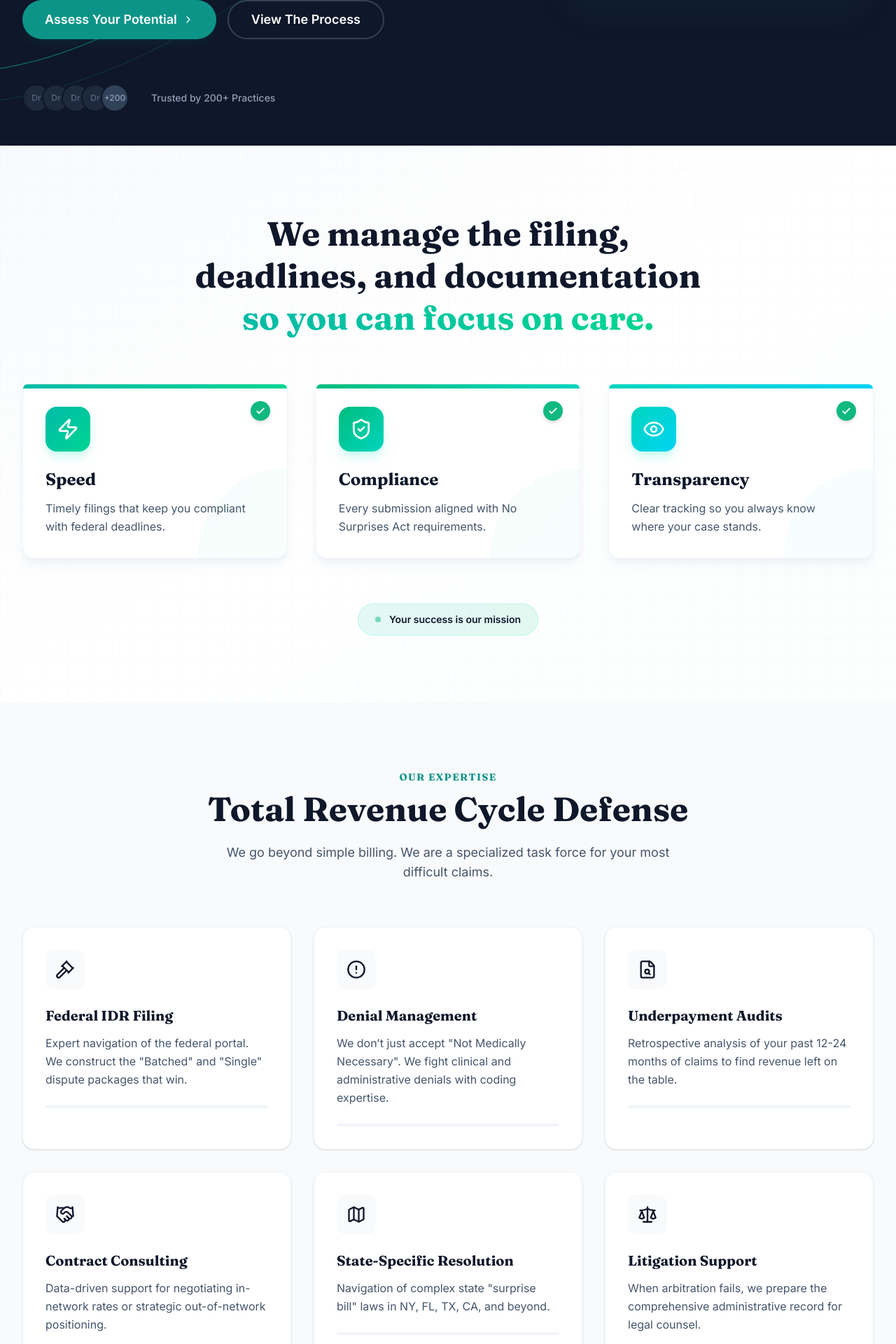
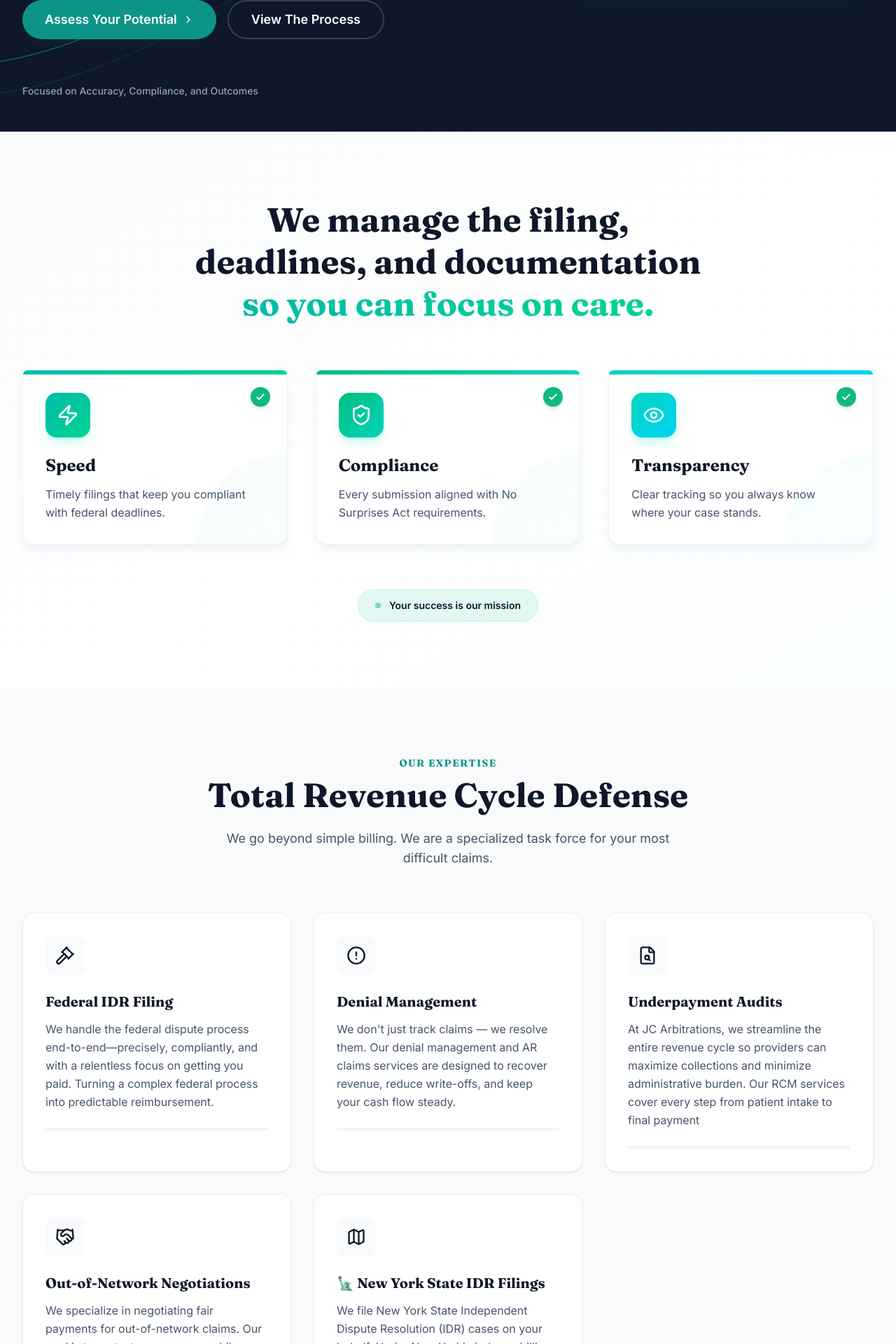
Before and after one commit to bperry129/JC-ARB, a Next.js app: page / in a window 1280 px wide. Shown: the part 620-2540 px from the top of the page at 70% size. Built offline with nearby package versions, Linux system fonts and the light colour scheme.

Commit message:
Update Hero and Services sections with new content and transparency messaging

```diff
--- a/src/components/sections/Hero.tsx
+++ b/src/components/sections/Hero.tsx
@@ -92,19 +92,9 @@ export function Hero() {
              initial={{ opacity: 0 }}
              animate={{ opacity: 1 }}
              transition={{ delay: 1 }}
-             className="pt-8 flex items-center gap-8 text-slate-400 text-sm font-medium"
+             className="pt-8"
           >
-             <div className="flex -space-x-3">
-               {[1,2,3,4].map(i => (
-                 <div key={i} className="w-10 h-10 rounded-full bg-slate-800 border-2 border-midnight-slate flex items-center justify-center text-xs">
-                     <span className="opacity-50">Dr</span>
-                 </div>
-               ))}
-               <div className="w-10 h-10 rounded-full bg-slate-700 border-2 border-midnight-slate flex items-center justify-center text-xs">
-                 +200
-               </div>
-             </div>
-             <p>Trusted by 200+ Practices</p>
+             <p className="text-slate-400 text-sm font-medium">Focused on Accuracy, Compliance, and Outcomes</p>
           </motion.div>
         </div>
 
--- a/src/components/sections/Services.tsx
+++ b/src/components/sections/Services.tsx
@@ -2,39 +2,34 @@
 
 import React from 'react';
 import { motion } from 'framer-motion';
-import { Gavel, AlertCircle, FileSearch, Handshake, Map, Scale } from 'lucide-react';
+import { Gavel, AlertCircle, FileSearch, Handshake, Map } from 'lucide-react';
 import { Button } from '@/components/ui/Button';
 
 const services = [
   {
     title: 'Federal IDR Filing',
-    desc: 'Expert navigation of the federal portal. We construct the "Batched" and "Single" dispute packages that win.',
+    desc: 'We handle the federal dispute process end-to-end—precisely, compliantly, and with a relentless focus on getting you paid. Turning a complex federal process into predictable reimbursement.',
     icon: Gavel,
   },
   {
     title: 'Denial Management',
-    desc: 'We don’t just accept "Not Medically Necessary". We fight clinical and administrative denials with coding expertise.',
+    desc: 'We don\'t just track claims — we resolve them. Our denial management and AR claims services are designed to recover revenue, reduce write-offs, and keep your cash flow steady.',
     icon: AlertCircle,
   },
   {
     title: 'Underpayment Audits',
-    desc: 'Retrospective analysis of your past 12-24 months of claims to find revenue left on the table.',
+    desc: 'At JC Arbitrations, we streamline the entire revenue cycle so providers can maximize collections and minimize administrative burden. Our RCM services cover every step from patient intake to final payment',
     icon: FileSearch,
   },
   {
-    title: 'Contract Consulting',
-    desc: 'Data-driven support for negotiating in-network rates or strategic out-of-network positioning.',
+    title: 'Out-of-Network Negotiations',
+    desc: 'We specialize in negotiating fair payments for out-of-network claims. Our goal is to protect your revenue while reducing the stress of payer disputes',
     icon: Handshake,
   },
   {
-    title: 'State-Specific Resolution',
-    desc: 'Navigation of complex state "surprise bill" laws in NY, FL, TX, CA, and beyond.',
+    title: '🗽 New York State IDR Filings',
+    desc: 'We file New York State Independent Dispute Resolution (IDR) cases on your behalf. Under New York\'s balance billing protections, providers can challenge out-of-network payment disputes through the state\'s IDR process. We manage the entire filing so you can focus on patient care.',
     icon: Map,
-  },
-  {
-    title: 'Litigation Support',
-    desc: 'When arbitration fails, we prepare the comprehensive administrative record for legal counsel.',
-    icon: Scale,
   },
 ];
 
@@ -44,7 +39,7 @@ const containerVariants = {
     opacity: 1,
     transition: {
       staggerChildren: 0.1,
-      delayChildren: 0.2, // Small delay to prevent initial flicker
+      delayChildren: 0.2,
     },
   },
 };
@@ -85,7 +80,7 @@ export function Services() {
           variants={containerVariants}
           initial="hidden"
           whileInView="visible"
-          viewport={{ once: true, margin: "-100px" }} // Trigger earlier
+          viewport={{ once: true, margin: "-100px" }}
         >
           {services.map((service, i) => (
             <motion.div
```
